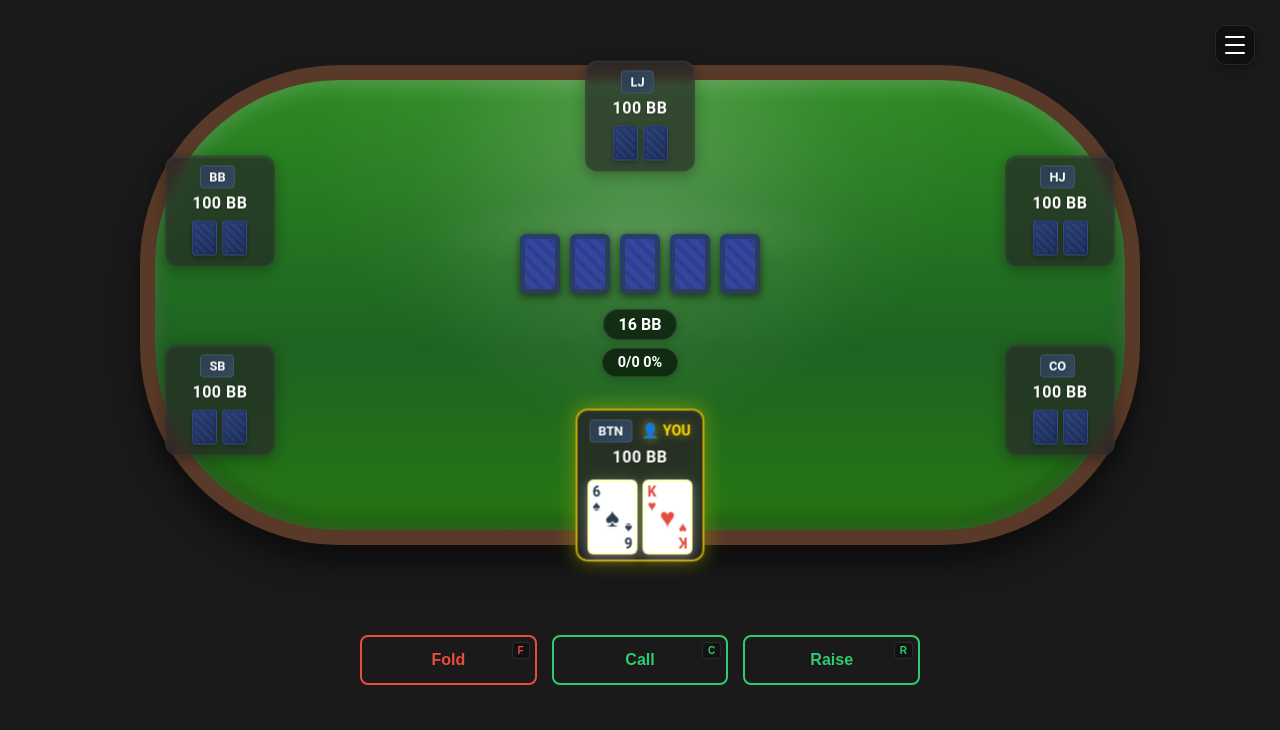
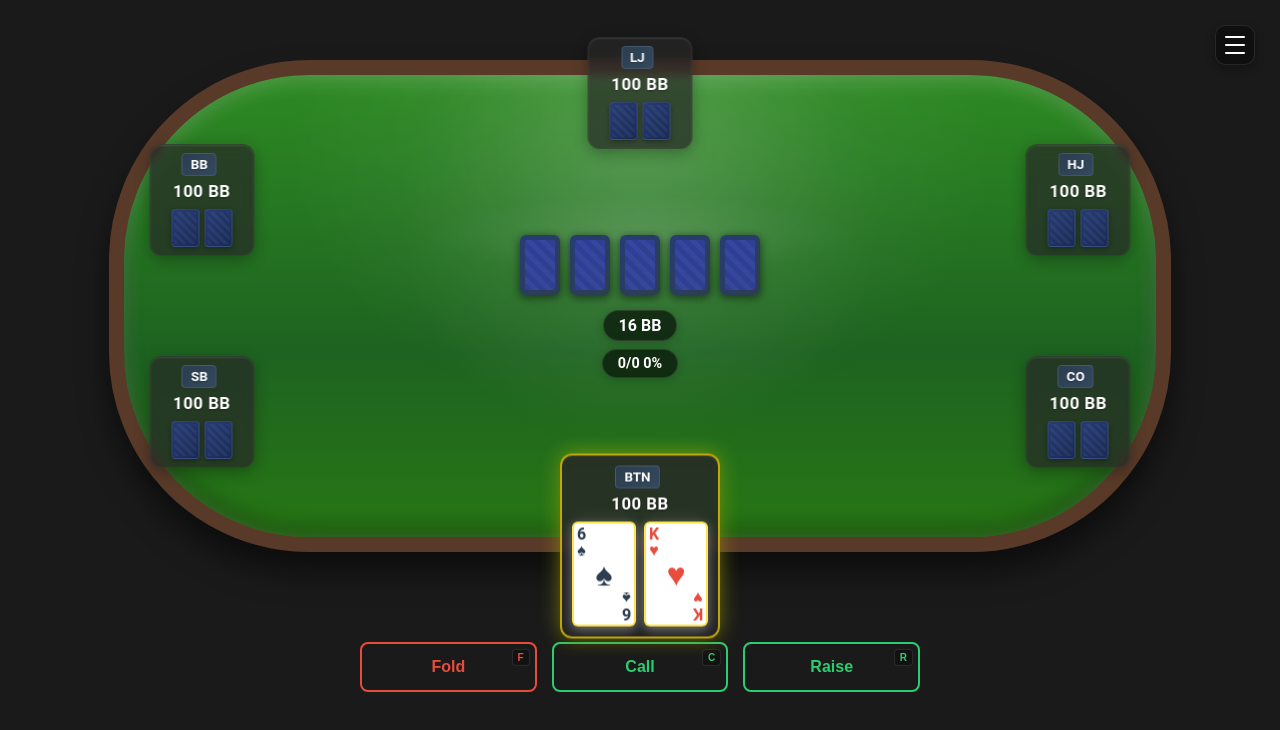
Before and after one commit to chris-go/Poker, a React (Create React App) app in the folder poker-trainer/: page / in a window 1280 px wide. Shown: the top 730 px of the page. Built offline with nearby package versions, Linux system fonts and the light colour scheme.

Commit message:
Further fixing overlaps

```diff
--- a/poker-trainer/src/components/poker/Card.tsx
+++ b/poker-trainer/src/components/poker/Card.tsx
@@ -6,11 +6,18 @@ interface CardProps {
   suit: string;
   faceDown?: boolean;
   isUserCard?: boolean;
+  size?: 'normal' | 'large';
 }
 
-const CardContainer = styled.div<{ isUserCard?: boolean }>`
-  width: ${props => props.isUserCard ? '50px' : '40px'};
-  height: ${props => props.isUserCard ? '75px' : '60px'};
+const CardContainer = styled.div<{ isUserCard?: boolean; size?: string }>`
+  width: ${props => {
+    if (props.size === 'large' && window.matchMedia('(orientation: landscape)').matches) return '70px';
+    return props.isUserCard ? '50px' : '40px';
+  }};
+  height: ${props => {
+    if (props.size === 'large' && window.matchMedia('(orientation: landscape)').matches) return '105px';
+    return props.isUserCard ? '75px' : '60px';
+  }};
   background-color: white;
   border-radius: 6px;
   display: flex;
@@ -23,8 +30,11 @@ const CardContainer = styled.div<{ isUserCard?: boolean }>`
       : '0 2px 8px rgba(0, 0, 0, 0.25)'};
   font-weight: bold;
   position: relative;
-  font-size: ${props => props.isUserCard ? '16px' : '14px'};
-  border: ${props => props.isUserCard ? '2px solid rgba(255, 255, 0, 0.3)' : 'none'};
+  font-size: ${props => {
+    if (props.size === 'large' && window.matchMedia('(orientation: landscape)').matches) return '18px';
+    return props.isUserCard ? '16px' : '14px';
+  }};
+  border: ${props => props.isUserCard ? '2px solid rgba(255, 215, 0, 0.7)' : 'none'};
   transition: all 0.15s ease;
 
   &:hover {
@@ -43,9 +53,15 @@ const CardContainer = styled.div<{ isUserCard?: boolean }>`
   }
 `;
 
-const CardBack = styled.div<{ isUserCard?: boolean }>`
-  width: ${props => props.isUserCard ? '50px' : '40px'};
-  height: ${props => props.isUserCard ? '75px' : '60px'};
+const CardBack = styled.div<{ isUserCard?: boolean; size?: string }>`
+  width: ${props => {
+    if (props.size === 'large' && window.matchMedia('(orientation: landscape)').matches) return '70px';
+    return props.isUserCard ? '50px' : '40px';
+  }};
+  height: ${props => {
+    if (props.size === 'large' && window.matchMedia('(orientation: landscape)').matches) return '105px';
+    return props.isUserCard ? '75px' : '60px';
+  }};
   border-radius: 6px;
   background: linear-gradient(135deg, #273c75 0%, #2c3e50 100%);
   box-shadow: 0 2px 8px rgba(0, 0, 0, 0.3);
@@ -83,12 +99,15 @@ const CardBack = styled.div<{ isUserCard?: boolean }>`
   }
 `;
 
-const TopCorner = styled.div<{ color: string; isUserCard?: boolean }>`
+const TopCorner = styled.div<{ color: string; isUserCard?: boolean; size?: string }>`
   position: absolute;
   top: 3px;
   left: 3px;
   color: ${props => props.color};
-  font-size: ${props => props.isUserCard ? '14px' : '12px'};
+  font-size: ${props => {
+    if (props.size === 'large' && window.matchMedia('(orientation: landscape)').matches) return '16px';
+    return props.isUserCard ? '14px' : '12px';
+  }};
   line-height: 1;
   font-weight: 700;
   text-shadow: 0 0.5px 1px rgba(0, 0, 0, 0.1);
@@ -100,12 +119,15 @@ const TopCorner = styled.div<{ color: string; isUserCard?: boolean }>`
   }
 `;
 
-const BottomCorner = styled.div<{ color: string; isUserCard?: boolean }>`
+const BottomCorner = styled.div<{ color: string; isUserCard?: boolean; size?: string }>`
   position: absolute;
   bottom: 3px;
   right: 3px;
   color: ${props => props.color};
-  font-size: ${props => props.isUserCard ? '14px' : '12px'};
+  font-size: ${props => {
+    if (props.size === 'large' && window.matchMedia('(orientation: landscape)').matches) return '16px';
+    return props.isUserCard ? '14px' : '12px';
+  }};
   line-height: 1;
   transform: rotate(180deg);
   font-weight: 700;
@@ -118,13 +140,16 @@ const BottomCorner = styled.div<{ color: string; isUserCard?: boolean }>`
   }
 `;
 
-const Center = styled.div<{ color: string; isUserCard?: boolean }>`
+const Center = styled.div<{ color: string; isUserCard?: boolean; size?: string }>`
   position: absolute;
   top: 50%;
   left: 50%;
   transform: translate(-50%, -50%);
   color: ${props => props.color};
-  font-size: ${props => props.isUserCard ? '26px' : '22px'};
+  font-size: ${props => {
+    if (props.size === 'large' && window.matchMedia('(orientation: landscape)').matches) return '32px';
+    return props.isUserCard ? '26px' : '22px';
+  }};
   text-shadow: 0 1px 2px rgba(0, 0, 0, 0.1);
 
   @media (orientation: portrait) and (max-width: 767px) {
@@ -132,9 +157,9 @@ const Center = styled.div<{ color: string; isUserCard?: boolean }>`
   }
 `;
 
-const Card: React.FC<CardProps> = ({ rank, suit, faceDown = false, isUserCard = false }) => {
+const Card: React.FC<CardProps> = ({ rank, suit, faceDown = false, isUserCard = false, size = 'normal' }) => {
   if (faceDown) {
-    return <CardBack isUserCard={isUserCard} />;
+    return <CardBack isUserCard={isUserCard} size={size} />;
   }
 
   // Determine card color based on suit
@@ -145,12 +170,12 @@ const Card: React.FC<CardProps> = ({ rank, suit, faceDown = false, isUserCard =
   const displayRank = rank === '10' ? '10' : rank;
 
   return (
-    <CardContainer isUserCard={isUserCard}>
-      <TopCorner color={color} isUserCard={isUserCard}>
+    <CardContainer isUserCard={isUserCard} size={size}>
+      <TopCorner color={color} isUserCard={isUserCard} size={size}>
         {displayRank}<br/>{suit}
       </TopCorner>
-      <Center color={color} isUserCard={isUserCard}>{suit}</Center>
-      <BottomCorner color={color} isUserCard={isUserCard}>
+      <Center color={color} isUserCard={isUserCard} size={size}>{suit}</Center>
+      <BottomCorner color={color} isUserCard={isUserCard} size={size}>
         {displayRank}<br/>{suit}
       </BottomCorner>
     </CardContainer>
--- a/poker-trainer/src/components/poker/PlayerSeat.tsx
+++ b/poker-trainer/src/components/poker/PlayerSeat.tsx
@@ -36,18 +36,86 @@ const SeatContainer = styled.div<{ isActive?: boolean; isUser?: boolean }>`
       inset 0 1px 2px rgba(255, 255, 255, 0.1);
   `}
 
+  /* User styling based on orientation */
   ${props => props.isUser && `
-    transform: translateY(-25px);
     background-color: rgba(39, 39, 39, 0.85);
+
+    /* Landscape-specific styling */
+    @media (orientation: landscape) {
+      transform: translateY(0); /* Reset vertical translation - handled by positioning */
+      min-width: 130px;
+      max-width: 160px;
+      padding: 12px;
+    }
+
+    /* Portrait mode - revert to original styling */
+    @media (orientation: portrait) {
+      transform: translateY(-5px); /* Original vertical offset */
+    }
   `}
 
+  /* Larger player seats for bigger screens */
+  @media (orientation: landscape) and (min-width: 1024px) {
+    min-width: 120px;
+    max-width: 140px;
+    padding: 12px;
+    font-size: 1.05em;
+
+    ${props => props.isActive && `
+      transform: scale(1.08);
+    `}
+
+    ${props => props.isUser && `
+      min-width: 150px;
+      max-width: 180px;
+      padding: 14px;
+    `}
+  }
+
+  /* Adjust sizing for landscape mode */
+  @media (orientation: landscape) {
+    min-width: 105px;
+    max-width: 120px;
+    padding: 8px;
+
+    ${props => props.isUser && `
+      min-width: 130px;
+      max-width: 160px;
+      padding: 10px;
+    `}
+
+    /* Scale down on smaller screens */
+    @media (max-height: 600px) {
+      min-width: 95px;
+      max-width: 110px;
+      padding: 6px;
+      font-size: 0.95em;
+
+      ${props => props.isUser && `
+        min-width: 120px;
+        max-width: 150px;
+        padding: 8px;
+      `}
+    }
+  }
+
+  /* Adjust for portrait/mobile */
   @media (orientation: portrait) and (max-width: 767px) {
     padding: 8px;
     min-width: 100px;
     max-width: 110px;
+  }
 
-    ${props => props.isUser && `
-      transform: translateY(-20px);
+  /* Extra scaling for very narrow portrait devices */
+  @media (orientation: portrait) and (max-width: 380px) {
+    min-width: 85px;
+    max-width: 95px;
+    padding: 6px;
+    font-size: 0.9em;
+    border-radius: 8px;
+
+    ${props => props.isActive && `
+      transform: scale(1.03);
     `}
   }
 `;
@@ -62,6 +130,13 @@ const PositionBadge = styled.span`
   font-weight: 600;
   border: 1px solid rgba(255, 255, 255, 0.1);
   text-shadow: 0 1px 2px rgba(0, 0, 0, 0.2);
+
+  /* Smaller badge for very narrow devices */
+  @media (orientation: portrait) and (max-width: 380px) {
+    padding: 2px 6px;
+    font-size: 0.75em;
+    margin-right: 3px;
+  }
 `;
 
 const Stack = styled.div`
@@ -69,6 +144,19 @@ const Stack = styled.div`
   margin: 8px 0;
   text-shadow: 0 1px 2px rgba(0, 0, 0, 0.3);
   letter-spacing: 0.5px;
+  white-space: nowrap;
+
+  /* Make sure it doesn't overflow on small screens */
+  @media (max-height: 600px) and (orientation: landscape) {
+    margin: 6px 0;
+    font-size: 0.95em;
+  }
+
+  /* Smaller stack display for very narrow devices */
+  @media (orientation: portrait) and (max-width: 380px) {
+    margin: 5px 0;
+    font-size: 0.9em;
+  }
 `;
 
 const PlayerCards = styled.div<{ isUser?: boolean }>`
@@ -81,6 +169,12 @@ const PlayerCards = styled.div<{ isUser?: boolean }>`
     position: relative;
     top: 5px;
   `}
+
+  /* Smaller gap for very narrow devices */
+  @media (orientation: portrait) and (max-width: 380px) {
+    gap: 3px;
+    margin-top: 6px;
+  }
 `;
 
 const FaceDownCard = styled.div`
@@ -111,10 +205,22 @@ const FaceDownCard = styled.div`
     border-radius: 2px;
   }
 
+  /* Slightly larger cards on bigger screens */
+  @media (orientation: landscape) and (min-width: 1024px) {
+    width: 28px;
+    height: 38px;
+  }
+
   /* Make cards more compact on mobile devices */
   @media (orientation: portrait) and (max-width: 767px) {
     width: 22px;
     height: 31px;
+  }
+
+  /* Even smaller cards for very narrow devices */
+  @media (orientation: portrait) and (max-width: 380px) {
+    width: 20px;
+    height: 28px;
   }
 `;
 
@@ -124,6 +230,30 @@ const UserName = styled.span`
   margin-left: 4px;
   font-size: 0.9em;
   text-shadow: 0 0 10px rgba(255, 215, 0, 0.5);
+
+  /* Smaller text for very narrow devices */
+  @media (orientation: portrait) and (max-width: 380px) {
+    font-size: 0.8em;
+    margin-left: 2px;
+  }
+`;
+
+// Custom styling for user cards to make them larger
+const UserCards = styled.div`
+  display: flex;
+  justify-content: center;
+  gap: 6px;
+  margin-top: 8px;
+
+  /* Scale up for different screen sizes */
+  @media (orientation: landscape) and (min-width: 1024px) {
+    gap: 8px;
+  }
+
+  /* Handle mobile spacing */
+  @media (orientation: portrait) and (max-width: 380px) {
+    gap: 4px;
+  }
 `;
 
 const PlayerSeat: React.FC<PlayerSeatProps> = ({ player, style, isActive, bigBlindAmount = 1 }) => {
@@ -131,23 +261,31 @@ const PlayerSeat: React.FC<PlayerSeatProps> = ({ player, style, isActive, bigBli
     <SeatContainer style={style} isActive={isActive} isUser={player.isUser}>
       <div>
         <PositionBadge>{player.position}</PositionBadge>
-        {player.isUser && <UserName>👤 YOU</UserName>}
       </div>
       <Stack>{player.stack / bigBlindAmount} BB</Stack>
 
-      <PlayerCards isUser={player.isUser}>
-        {player.isUser && player.cards ? (
-          <>
-            <Card rank={player.cards[0].rank} suit={player.cards[0].suit} isUserCard={true} />
-            <Card rank={player.cards[1].rank} suit={player.cards[1].suit} isUserCard={true} />
-          </>
-        ) : (
-          <>
-            <FaceDownCard />
-            <FaceDownCard />
-          </>
-        )}
-      </PlayerCards>
+      {player.isUser && player.cards ? (
+        <UserCards>
+          {/* Larger user cards - approx double the area */}
+          <Card
+            rank={player.cards[0].rank}
+            suit={player.cards[0].suit}
+            isUserCard={true}
+            size="large"
+          />
+          <Card
+            rank={player.cards[1].rank}
+            suit={player.cards[1].suit}
+            isUserCard={true}
+            size="large"
+          />
+        </UserCards>
+      ) : (
+        <PlayerCards>
+          <FaceDownCard />
+          <FaceDownCard />
+        </PlayerCards>
+      )}
     </SeatContainer>
   );
 };
--- a/poker-trainer/src/components/poker/PokerTable.tsx
+++ b/poker-trainer/src/components/poker/PokerTable.tsx
@@ -44,17 +44,41 @@ const TableWrapper = styled.div`
 
   /* Add responsive styling for landscape orientation */
   @media (orientation: landscape) {
-    height: min(480px, 75vh); /* Reduced height slightly to create more space for buttons */
+    height: min(500px, 75vh); /* Increased from 450px to make table bigger */
     margin: 20px auto 30px; /* Increased bottom margin */
-    width: 80%;
+    width: 85%; /* Increased from 75% to make table wider */
+    max-width: 1100px; /* Increased max width for larger screens */
+
+    /* For smaller landscape screens, keep the table more compact */
+    @media (max-width: 1024px) {
+      width: 80%;
+      height: min(480px, 72vh);
+      max-width: 950px;
+    }
+
+    /* For very small landscape screens, maintain the more compact layout */
+    @media (max-width: 768px) {
+      width: 75%;
+      height: min(450px, 70vh);
+      max-width: 850px;
+    }
   }
 
   /* Make portrait mode table a rounded rectangle like landscape mode */
   @media (orientation: portrait) and (max-width: 767px) {
-    width: 95%;
-    height: min(650px, 80vh); /* Reduced from 700px to prevent top player cutoff */
+    width: 90%; /* Reduced from 95% to prevent player cutoff */
+    height: min(600px, 75vh); /* Further reduced from 650px to prevent player cutoff */
     border-radius: 200px; /* Same rounded rectangle shape as landscape mode */
     margin: 15px auto 30px; /* Adjusted margins to balance spacing */
+    max-width: 90vw; /* Ensure table doesn't extend beyond screen width */
+  }
+
+  /* Extra handling for very narrow portrait devices */
+  @media (orientation: portrait) and (max-width: 380px) {
+    width: 85%; /* Even smaller on very narrow screens */
+    height: min(550px, 70vh); /* Further reduced height */
+    border-radius: 150px; /* Smaller radius for smaller table */
+    border-width: 12px; /* Thinner border */
   }
 
   /* Add subtle background pattern */
@@ -82,6 +106,11 @@ const TableCenter = styled.div`
   position: relative;
   z-index: 5; /* Lower z-index than player seats but higher than table background */
 
+  /* Scale down for narrow portrait devices */
+  @media (orientation: portrait) and (max-width: 380px) {
+    transform: scale(0.9);
+  }
+
   /* Add subtle top lighting effect for the center area */
   &:before {
     content: '';
@@ -100,6 +129,12 @@ const CommunityCards = styled.div`
   gap: 10px;
   margin-bottom: 15px;
   filter: drop-shadow(0 2px 4px rgba(0, 0, 0, 0.3));
+
+  /* Tighter spacing for narrow portrait devices */
+  @media (orientation: portrait) and (max-width: 380px) {
+    gap: 8px;
+    margin-bottom: 12px;
+  }
 `;
 
 const PotInfo = styled.div`
@@ -112,6 +147,14 @@ const PotInfo = styled.div`
   backdrop-filter: blur(3px);
   border: 1px solid rgba(255, 255, 255, 0.1);
   box-shadow: 0 2px 8px rgba(0, 0, 0, 0.2);
+
+  /* Smaller for narrow portrait devices */
+  @media (orientation: portrait) and (max-width: 380px) {
+    padding: 4px 12px;
+    border-radius: 16px;
+    font-size: 0.9em;
+    margin-bottom: 6px;
+  }
 `;
 
 const AccuracyInfo = styled.div`
@@ -124,6 +167,13 @@ const AccuracyInfo = styled.div`
   backdrop-filter: blur(3px);
   border: 1px solid rgba(255, 255, 255, 0.1);
   box-shadow: 0 2px 8px rgba(0, 0, 0, 0.2);
+
+  /* Smaller for narrow portrait devices */
+  @media (orientation: portrait) and (max-width: 380px) {
+    padding: 4px 12px;
+    border-radius: 16px;
+    font-size: 0.85em;
+  }
 `;
 
 // Calculate positions for each player seat evenly around an oval
@@ -142,67 +192,168 @@ const getPlayerPosition = (index: number, total: number, userIndex: number): { t
   // Calculate angle evenly distributed around the circle
   const angle = (shiftedIndex / total) * 2 * Math.PI;
 
-  // Check if we're on a mobile device with portrait orientation
-  const isPortrait = window.matchMedia("(orientation: portrait) and (max-width: 767px)").matches;
+  // Check if this is the user's position (placed at the bottom of the table)
+  const isUserPosition = shiftedIndex === idealUserIndex;
 
-  // Adjust radius based on orientation
+  // Check device orientation and width
+  const isPortrait = window.matchMedia("(orientation: portrait)").matches;
+  const isNarrowPortrait = window.matchMedia("(orientation: portrait) and (max-width: 380px)").matches;
+  const isLargeScreen = window.matchMedia("(orientation: landscape) and (min-width: 1024px)").matches;
+
+  // Adjust radius based on orientation and device width
   let xRadius, yRadius;
 
-  if (isPortrait) {
-    // For portrait orientation, use rectangle layout similar to landscape
-    // but with more vertical spacing
-    xRadius = 45; // Increased from 40 to push players further out
-    yRadius = 47; // Increased from 42 to push players further out
+  // Special positioning for the user's seat (BTN position) - Only in landscape mode
+  if (isUserPosition && !isPortrait) {
+    if (isLargeScreen) {
+      return {
+        left: `${50 + 49 * Math.cos(angle)}%`,
+        top: `${56 + 46 * Math.sin(angle)}%` // Moved further down
+      };
+    } else {
+      return {
+        left: `${50 + 47 * Math.cos(angle)}%`,
+        top: `${56 + 43 * Math.sin(angle)}%` // Moved further down
+      };
+    }
+  }
 
-    // For portrait, adjust top and bottom player positions for better spacing
-    // Bottom user player should be much higher to avoid overlapping with buttons
-    if (Math.sin(angle) > 0.9) { // User player at bottom (BTN position)
+  // Continue with existing positioning for all other positions and portrait mode
+  if (isNarrowPortrait) {
+    // For very narrow portrait devices, bring players much closer to center
+    xRadius = 44;
+    yRadius = 42;
+
+    // Bottom player (BTN - user) in portrait mode
+    if (isUserPosition) {
       return {
         left: `${50 + xRadius * Math.cos(angle)}%`,
-        top: `${48 + yRadius * Math.sin(angle)}%` // Move bottom player up significantly
+        top: `${48 + (yRadius - 3) * Math.sin(angle)}%` // Original positioning
       };
     }
 
-    // Top players need to be moved down to avoid being cut off
+    // Top players
     if (Math.sin(angle) < -0.8) {
       return {
         left: `${50 + xRadius * Math.cos(angle)}%`,
-        top: `${50 + yRadius * Math.sin(angle)}%` // Move top players down slightly
+        top: `${52 + (yRadius - 3) * Math.sin(angle)}%` // Move down more
       };
     }
-  } else {
-    // For landscape and larger screens, use oval positioning with spacing
-    // for players on left and right sides
-    xRadius = 47; // Increased from 42 to push players further out
-    yRadius = 42; // Increased from 38 to push players further out
 
-    // Add spacing by adjusting specific player positions based on their angle
-    // Left side players (UTG & BB) need more right offset
-    if (Math.cos(angle) < -0.7 && Math.cos(angle) > -0.95) {
+    // Left side players
+    if (Math.cos(angle) < -0.7) {
       return {
-        left: `${50 + (xRadius + 3) * Math.cos(angle)}%`,
+        left: `${50 + (xRadius - 2) * Math.cos(angle)}%`, // Pull in more
         top: `${50 + yRadius * Math.sin(angle)}%`
       };
     }
 
-    // Right side players (LJ & HJ) need more left offset
-    if (Math.cos(angle) > 0.7 && Math.cos(angle) < 0.95) {
+    // Right side players
+    if (Math.cos(angle) > 0.7) {
       return {
-        left: `${50 + (xRadius + 3) * Math.cos(angle)}%`,
+        left: `${50 + (xRadius - 2) * Math.cos(angle)}%`, // Pull in more
+        top: `${50 + yRadius * Math.sin(angle)}%`
+      };
+    }
+  } else if (isPortrait) {
+    // For standard portrait orientation, use consistent spacing but pulled in more
+    xRadius = 46; // Reduced from 50 to prevent cutoff
+    yRadius = 45; // Reduced from 49 to prevent cutoff
+
+    // Bottom player (BTN - user) in portrait mode
+    if (isUserPosition) {
+      return {
+        left: `${50 + xRadius * Math.cos(angle)}%`,
+        top: `${48 + yRadius * Math.sin(angle)}%` // Original positioning
+      };
+    }
+
+    // Top players need a slight adjustment to avoid being cut off
+    if (Math.sin(angle) < -0.8) {
+      return {
+        left: `${50 + xRadius * Math.cos(angle)}%`,
+        top: `${52 + yRadius * Math.sin(angle)}%` // Move top players down slightly
+      };
+    }
+
+    // Adjust left side players to be more consistently positioned
+    if (Math.cos(angle) < -0.7) {
+      return {
+        left: `${50 + xRadius * Math.cos(angle)}%`,
         top: `${50 + yRadius * Math.sin(angle)}%`
       };
     }
 
-    // Bottom user player (BTN) needs to be moved up to avoid overlap with buttons
-    if (Math.sin(angle) > 0.9) {
+    // Adjust right side players to be more consistently positioned
+    if (Math.cos(angle) > 0.7) {
       return {
         left: `${50 + xRadius * Math.cos(angle)}%`,
-        top: `${48 + yRadius * Math.sin(angle)}%` // Move up to avoid overlap with buttons
+        top: `${50 + yRadius * Math.sin(angle)}%`
+      };
+    }
+  } else if (isLargeScreen) {
+    // For large landscape screens, we can spread players out more
+    xRadius = 49; // Increased for larger table
+    yRadius = 46; // Increased for larger table
+
+    // Create more consistent positioning for all players around the table
+
+    // Left side players (UTG & BB)
+    if (Math.cos(angle) < -0.5) {
+      return {
+        left: `${50 + xRadius * Math.cos(angle)}%`,
+        top: `${50 + yRadius * Math.sin(angle)}%`
+      };
+    }
+
+    // Right side players (LJ & HJ)
+    if (Math.cos(angle) > 0.5) {
+      return {
+        left: `${50 + xRadius * Math.cos(angle)}%`,
+        top: `${50 + yRadius * Math.sin(angle)}%`
+      };
+    }
+
+    // Top players
+    if (Math.sin(angle) < -0.5) {
+      return {
+        left: `${50 + xRadius * Math.cos(angle)}%`,
+        top: `${50 + yRadius * Math.sin(angle)}%`
+      };
+    }
+  } else {
+    // For standard landscape screens, position players appropriately
+    xRadius = 47; // Reduced from 52 to pull players in from edges
+    yRadius = 43; // Reduced from 48 to pull players in from edges
+
+    // Create more consistent positioning for all players around the table
+
+    // Left side players (UTG & BB) - adjust positioning to prevent cutoff
+    if (Math.cos(angle) < -0.5) {
+      return {
+        left: `${50 + xRadius * Math.cos(angle)}%`,
+        top: `${50 + yRadius * Math.sin(angle)}%`
+      };
+    }
+
+    // Right side players (LJ & HJ) - adjust positioning to prevent cutoff
+    if (Math.cos(angle) > 0.5) {
+      return {
+        left: `${50 + xRadius * Math.cos(angle)}%`,
+        top: `${50 + yRadius * Math.sin(angle)}%`
+      };
+    }
+
+    // Top players need space to avoid being cut off
+    if (Math.sin(angle) < -0.5) {
+      return {
+        left: `${50 + xRadius * Math.cos(angle)}%`,
+        top: `${50 + yRadius * Math.sin(angle)}%`
       };
     }
   }
 
-  // Calculate position
+  // Default positioning for all other players - more consistent distance from edge
   const left = `${50 + xRadius * Math.cos(angle)}%`;
   const top = `${50 + yRadius * Math.sin(angle)}%`;
 
```
